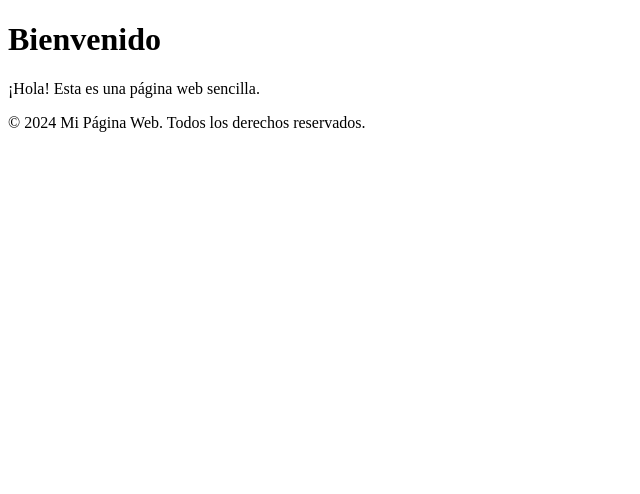
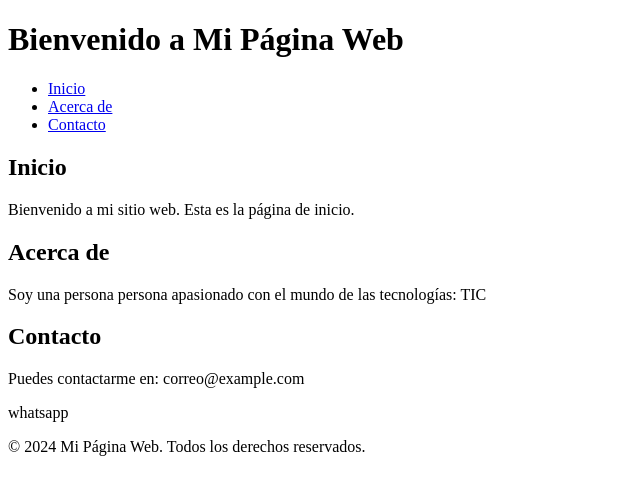
Before and after one commit to Jemosquera17/VariedadesAngie, a plain HTML site: page index.html in a window 1280 px wide. Shown: the whole page, without its empty margins (0-640 px from the left). Drawn offline with Linux system fonts and the light colour scheme.

Commit message:
Add files via upload

```diff
--- a/index.html
+++ b/index.html
@@ -4,15 +4,38 @@
     <meta charset="UTF-8">
     <meta name="viewport" content="width=device-width, initial-scale=1.0">
     <title>Mi Página Web</title>
-  <link rel="stylesheet" href="styles.css">
 </head>
 <body>
     <header>
-    <h1>Bienvenido</h1>
+        <h1>Bienvenido a Mi Página Web</h1>
     </header>
+
+    <nav>
+        <ul>
+            <li><a href="#inicio">Inicio</a></li>
+            <li><a href="#acerca">Acerca de</a></li>
+            <li><a href="#contacto">Contacto</a></li>
+        </ul>
+    </nav>
+
     <main>
-    <p>¡Hola! Esta es una página web sencilla.</p>
+        <section id="inicio">
+            <h2>Inicio</h2>
+            <p>Bienvenido a mi sitio web. Esta es la página de inicio.</p>
+        </section>
+
+        <section id="acerca">
+            <h2>Acerca de</h2>
+            <p>Soy una persona persona apasionado con el mundo de las tecnologías: TIC</p>
+        </section>
+
+        <section id="contacto">
+            <h2>Contacto</h2>
+            <p>Puedes contactarme en: correo@example.com</p>
+            <p>whatsapp</p>
+        </section>
     </main>
+
     <footer>
         <p>&copy; 2024 Mi Página Web. Todos los derechos reservados.</p>
     </footer>
```
Lines whose indentation alone changed are shown as unchanged.
